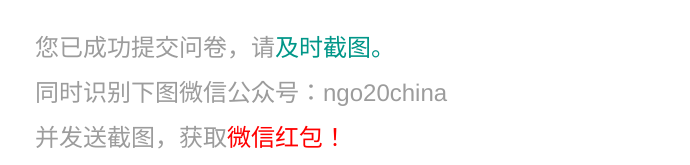
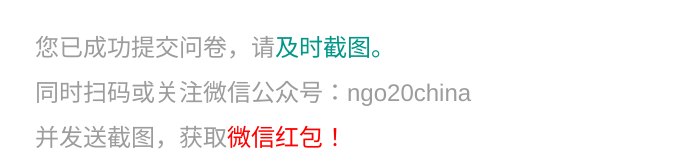
Before and after one commit to NGO20/survey, a plain HTML site: page html/result.html in a window 1280 px wide. Shown: the part 435-600 px from the top of the page, without its empty margins (295-985 px from the left). Drawn offline with Linux system fonts and the light colour scheme; files that its build step writes are made by us from their sources.

Commit message:
fix wordings

```diff
--- a/html/result.html
+++ b/html/result.html
@@ -28,7 +28,7 @@
         <br>
         <div style="text-align: left;padding-left: 110px;font-size:24px; line-height: 45px;color: #9c9c9c">
             <p><span id='orgName' style="color:#009688"></span><br><span>您已成功提交问卷，请<span style="color: #009688;">及时截图。</span></span></p>
-            <p>同时识别下图微信公众号：ngo20china</p>
+            <p>同时扫码或关注微信公众号：ngo20china</p>
             <p>并发送截图，获取<span style="color:red">微信红包！</span></p>
         </div>
     </header>
```
